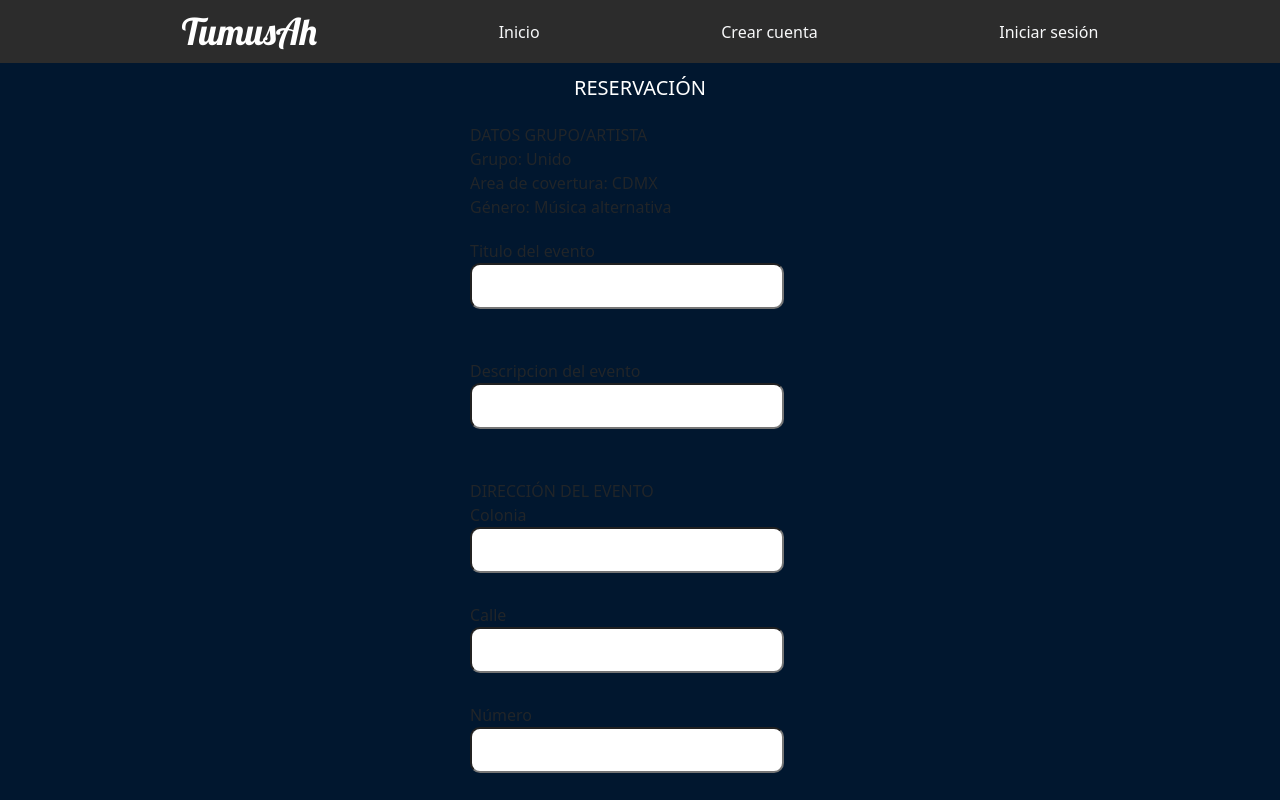
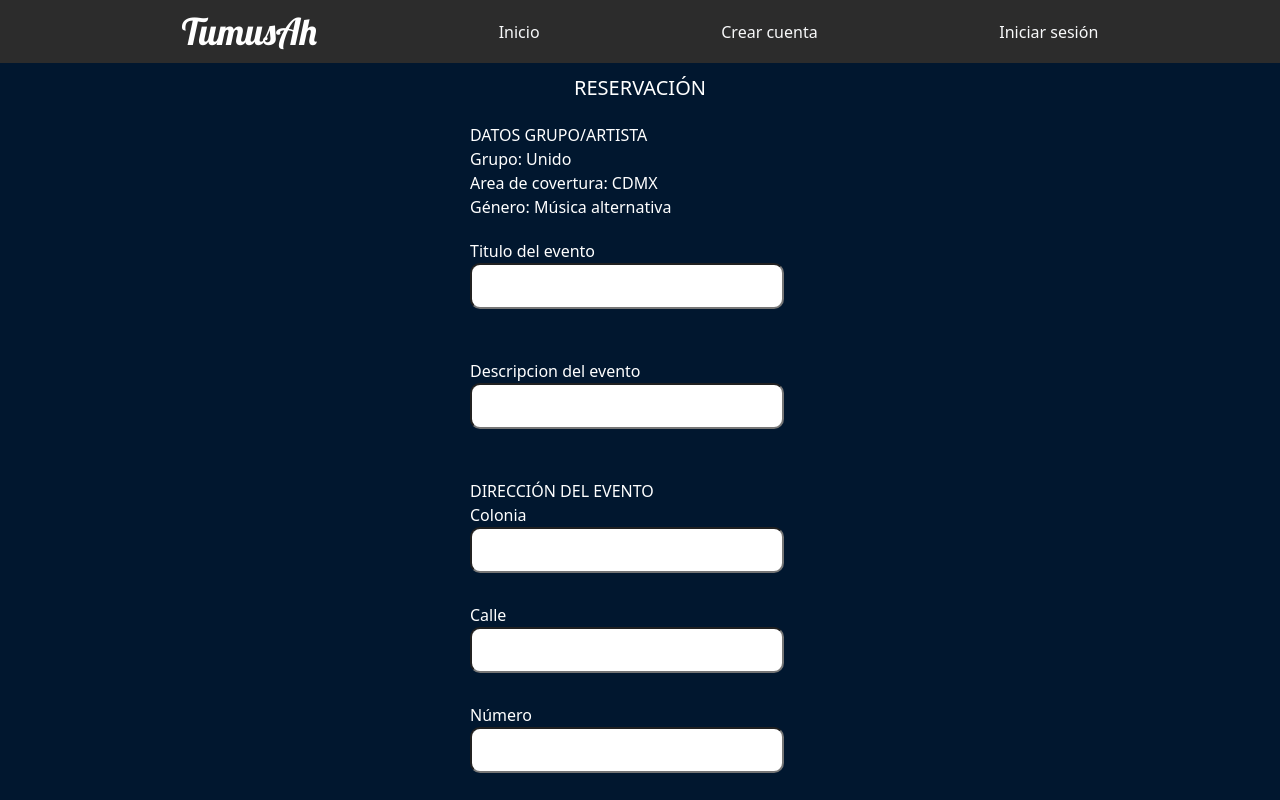
Before and after one commit to Kodemia-MusicApp/MusicApp-FrontEnd, a React (Create React App) app: page /reservation/1 in a window 1280 px wide. Shown: the top 800 px of the page. Built offline with nearby package versions, Linux system fonts and the light colour scheme; no server answers; a web font is replaced by a local one.

Commit message:
Se hacen cambios

```diff
--- a/src/Pages/Reservation/Reservation.jsx
+++ b/src/Pages/Reservation/Reservation.jsx
@@ -95,7 +95,7 @@ export const Reservation = () => {
                     </div>
                 </Alert>
             </section>
-            <div className="Reservation">
+            <div className="Reservation text-white">
                 <div className="Reservation-Container">
                     <p className="Login-Title">RESERVACIÓN</p>
                     <div className="Reservation-Content">
@@ -184,7 +184,7 @@ export const Reservation = () => {
                                 <p className="dataTitles2">
                                     Dia y hora de inicio
                                 </p>
-                                <div className="my-3">
+                                <div className="my-3 text-white">
                                     <LocalizationProvider
                                         dateAdapter={AdapterDateFns}
                                     >
```
